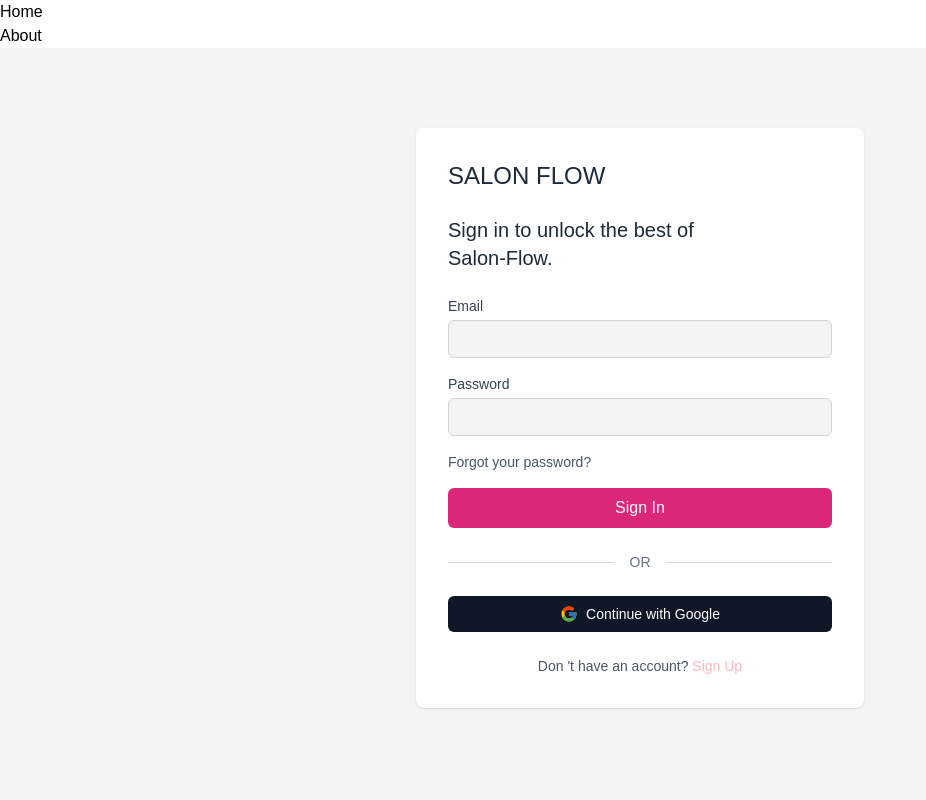
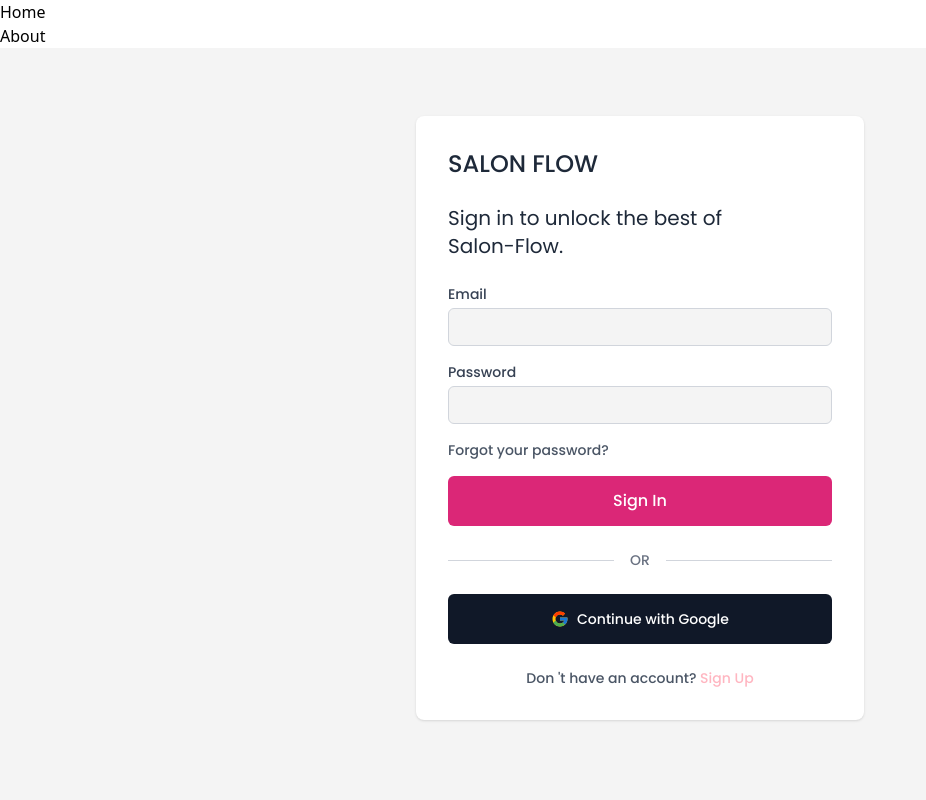
Before and after one commit to Delta-Rwanda/salon-flow, a React (Vite) app: page /LogIn in a window 1280 px wide. Shown: the top 800 px of the page, without its empty margins (0-926 px from the left). Built offline with nearby package versions, Linux system fonts and the light colour scheme.

Commit message:
feat: Add button components

```diff
--- a/package.json
+++ b/package.json
@@ -15,6 +15,8 @@
   },
   "dependencies": {
     "@tailwindcss/vite": "^4.0.17",
+    "lucide-react": "^0.509.0",
+    "prop-types": "^15.8.1",
     "react": "^18.2.0",
     "react-dom": "^18.2.0",
     "react-icons": "^5.5.0",
--- /dev/null
+++ b/src/components/GoogleSignButton.jsx
@@ -0,0 +1,25 @@
+import PropTypes from 'prop-types';
+
+const GoogleSignButton = ({ children, submit, variant = 'primary' }) => {
+  const baseStyles =
+    'w-full h-[50px] px-4 rounded-md font-medium transition-colors flex items-center justify-center';
+  const variants = {
+    primary: 'bg-gray-900 text-white hover:bg-gray-800 duration-200',
+    outline:
+      'border border-gray-300 text-gray-900 hover:bg-gray-50 duration-200',
+  };
+
+  return (
+    <button onClick={submit} className={`${baseStyles} ${variants[variant]}`}>
+      {children}
+    </button>
+  );
+};
+
+GoogleSignButton.propTypes = {
+  children: PropTypes.node.isRequired,
+  submit: PropTypes.func.isRequired,
+  variant: PropTypes.oneOf(['primary', 'outline']),
+};
+
+export default GoogleSignButton;
--- /dev/null
+++ b/src/components/InputField.jsx
@@ -0,0 +1,25 @@
+import PropTypes from 'prop-types';
+
+const InputField = ({ type, placeholder, value, onChange }) => {
+  return (
+    <div className="mb-4">
+      <input
+        type={type}
+        placeholder={placeholder}
+        value={value}
+        onChange={onChange}
+        className="w-full px-3 py-2 text-sm border border-gray-300 rounded-md focus:outline-none focus:ring-2 focus:ring-[#505050] bg-[#F4F4F4]"
+      />
+    </div>
+  );
+};
+
+// Define PropTypes
+InputField.propTypes = {
+  type: PropTypes.string.isRequired,
+  placeholder: PropTypes.string,
+  value: PropTypes.oneOfType([PropTypes.string, PropTypes.number]).isRequired,
+  onChange: PropTypes.func.isRequired,
+};
+
+export default InputField;
--- /dev/null
+++ b/src/components/SignInButton.jsx
@@ -0,0 +1,37 @@
+import PropTypes from 'prop-types';
+
+const SignInButton = ({ children, submit, variant }) => {
+  const baseStyles =
+    'w-full h-[50px] px-4 font-medium transition-colors rounded-md';
+
+  const variants = {
+    primary: 'bg-[#DB2777] text-white hover:bg-[#db277893]',
+    outline: 'border border-gray-300 text-gray-700 hover:bg-gray-50',
+  };
+
+  const variantStyle = variants[variant] || variants.primary;
+
+  return (
+    <button
+      type="button"
+      onClick={submit}
+      className={`${baseStyles} ${variantStyle}`}
+    >
+      {children}
+    </button>
+  );
+};
+
+// Defining prop types
+SignInButton.propTypes = {
+  children: PropTypes.node.isRequired,
+  submit: PropTypes.func.isRequired,
+  variant: PropTypes.oneOf(['primary', 'outline']),
+};
+
+// Setting default props
+SignInButton.defaultProps = {
+  variant: 'primary',
+};
+
+export default SignInButton;
--- a/src/index.css
+++ b/src/index.css
@@ -1,4 +1,6 @@
+@import url('https://fonts.googleapis.com/css2?family=Poppins:wght@400;500;600;700;800;900&display=swap');
 @import 'tailwindcss';
-body {
-  font-family: 'Poppins', sans-serif;
+
+@theme {
+  --font-poppins: 'Poppins', sans-serif;
 }
--- a/src/pages/LogIn.jsx
+++ b/src/pages/LogIn.jsx
@@ -1,5 +1,8 @@
+import InputField from '../components/InputField';
+import GoogleSignButton from '../components/GoogleSignButton';
 import { useState } from 'react';
 import { FcGoogle } from 'react-icons/fc';
+import SignInButton from '../components/SignInButton';
 
 const LogIn = () => {
   const [email, setEmail] = useState('');
@@ -71,7 +74,7 @@
               >
                 Email
               </label>
-              <input
+              <InputField
                 id="email"
                 type="email"
                 value={email}
@@ -91,7 +94,7 @@
               >
                 Password
               </label>
-              <input
+              <InputField
                 id="password"
                 type="password"
                 value={password}
@@ -114,12 +117,7 @@
             </div>
 
             {/* Sign In Button */}
-            <button
-              type="submit"
-              className="w-full bg-[#DB2777] text-white font-medium py-2 rounded-md hover:bg-[#db277893] transition duration-200"
-            >
-              Sign In
-            </button>
+            <SignInButton>Sign In</SignInButton>
           </form>
 
           {/* OR Divider */}
@@ -130,13 +128,10 @@
           </div>
 
           {/* Sign In With Google Button */}
-          <button
-            type="button"
-            className="w-full flex items-center justify-center bg-gray-900 text-white py-2 rounded-md hover:bg-gray-800 transition duration-200"
-          >
+          <GoogleSignButton type="button">
             <FcGoogle className="mr-2 text-lg" />
             <span className="text-sm font-medium">Continue with Google</span>
-          </button>
+          </GoogleSignButton>
 
           {/* Sign Up Link */}
           <div className="text-center mt-6">
```
Also changed, not shown: 1 other file (tests, documents, lock files or other folders).
